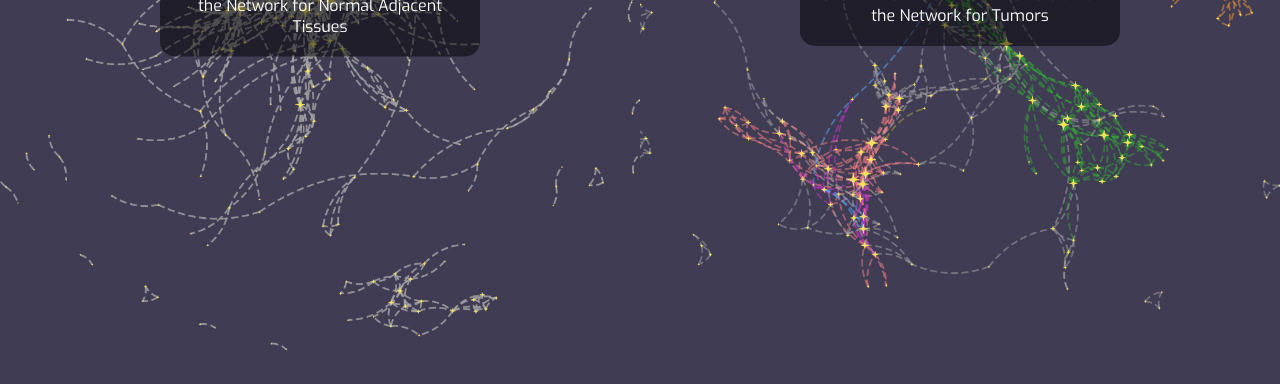
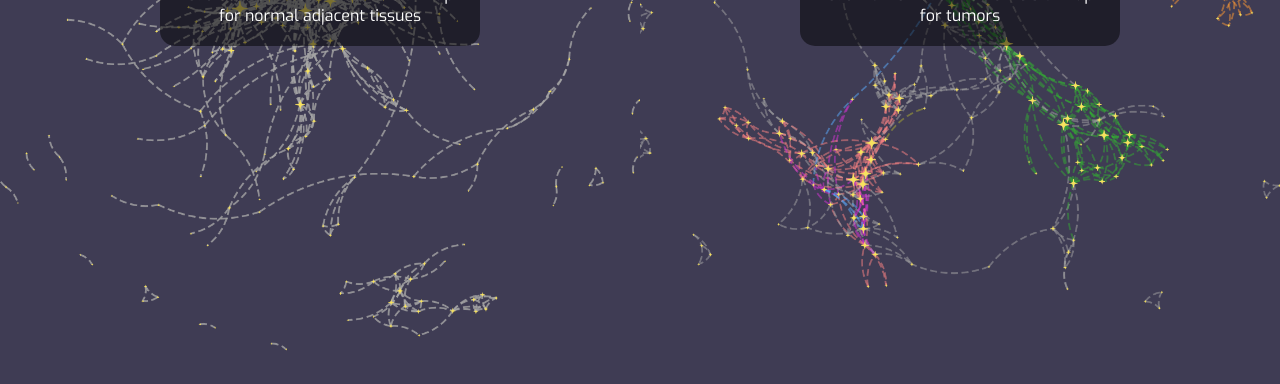
Before and after one commit to deepkinase/nsclc-pycornet, a plain HTML site: page index.html in a window 1280 px wide. Shown: the part 416-800 px from the top of the page. Drawn offline with Linux system fonts and the light colour scheme.

Commit message:
starmap words

```diff
--- a/index.html
+++ b/index.html
@@ -120,7 +120,7 @@
                 <a href="NSCLC.pY.normal.dark-sky.html"><!-- <img src="icon/mosaic.png" href="yplus" class="icon" alt="Icon 1"> -->
                 <div class="title">NATs</div>
 
-                <div class="description">Click to view the interactive version of the Network for Normal Adjacent Tissues</div></a>
+                <div class="description">Click to view the interactive starmap for normal adjacent tissues</div></a>
             </div>
         </div>
         <div class="box">
@@ -129,7 +129,7 @@
                 <a href="NSCLC.pY.tumors.dark-sky.html"><!-- <img src="icon/starry-night.png" class="icon" alt="Icon 2"> -->
                 <div class="title">Tumors</div>
 
-                <div class="description">Click to view the interactive version of the Network for Tumors</div></a>
+                <div class="description">Click to view the interactive starmap for tumors</div></a>
             </div>
         </div>
     </div>
```
